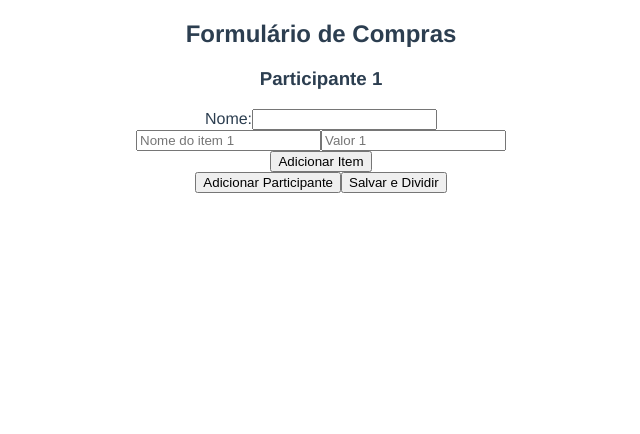
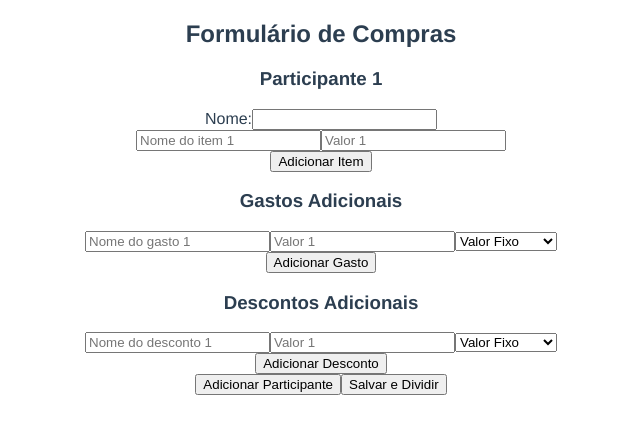
Before and after one commit to JulianoPPires/splitpay, a Vue app in the folder frontend/splitpay-app/: page / in a window 1280 px wide. Shown: the top 434 px of the page, without its empty margins (319-959 px from the left). Built offline with nearby package versions, Linux system fonts and the light colour scheme.

Commit message:
frontend funcional sem estilizacao

```diff
--- a/frontend/splitpay-app/src/components/HelloWorld.vue
+++ b/frontend/splitpay-app/src/components/HelloWorld.vue
@@ -14,6 +14,35 @@
         <input type="number" v-model="item.value" :placeholder="'Valor ' + (itemIndex + 1)" />
       </div>
       <button @click="addParticipantItem(participantIndex)">Adicionar Item</button>
+      <button v-if="participantIndex > 0" @click="removeParticipant(participantIndex)">Remover Participante</button>
+    </div>
+
+    <!-- Campo para gastos adicionais -->
+    <div>
+      <h3>Gastos Adicionais</h3>
+      <div v-for="(expense, index) in additionalExpenses" :key="index">
+        <input type="text" v-model="expense.name" :placeholder="'Nome do gasto ' + (index + 1)" />
+        <input type="text" v-model="expense.value" :placeholder="'Valor ' + (index + 1)" />
+        <select v-model="expense.isPercentage">
+          <option value="true">Porcentagem</option>
+          <option value="false">Valor Fixo</option>
+        </select>
+      </div>
+      <button @click="addExpense">Adicionar Gasto</button>
+    </div>
+
+    <!-- Campo para descontos adicionais -->
+    <div>
+      <h3>Descontos Adicionais</h3>
+      <div v-for="(discount, index) in additionalDiscounts" :key="index">
+        <input type="text" v-model="discount.name" :placeholder="'Nome do desconto ' + (index + 1)" />
+        <input type="text" v-model="discount.value" :placeholder="'Valor ' + (index + 1)" />
+        <select v-model="discount.isPercentage">
+          <option value="true">Porcentagem</option>
+          <option value="false">Valor Fixo</option>
+        </select>
+      </div>
+      <button @click="addDiscount">Adicionar Desconto</button>
     </div>
 
     <!-- Botão para adicionar participante -->
@@ -28,7 +57,9 @@
 export default {
   data() {
     return {
-      participants: [{ name: '', items: [{ name: '', value: '' }] }]
+      participants: [{ name: '', items: [{ name: '', value: '' }] }],
+      additionalExpenses: [{ name: '', value: '', isPercentage: false }],
+      additionalDiscounts: [{ name: '', value: '', isPercentage: false }]
     };
   },
   methods: {
@@ -38,8 +69,19 @@ export default {
     addParticipantItem(participantIndex) {
       this.participants[participantIndex].items.push({ name: '', value: '' });
     },
+    removeParticipant(participantIndex) {
+      this.participants.splice(participantIndex, 1);
+    },
+    addExpense() {
+      this.additionalExpenses.push({ name: '', value: '', isPercentage: false });
+    },
+    addDiscount() {
+      this.additionalDiscounts.push({ name: '', value: '', isPercentage: false });
+    },
     saveAndDivide() {
       console.log('Dados dos participantes:', this.participants);
+      console.log('Gastos Adicionais:', this.additionalExpenses);
+      console.log('Descontos Adicionais:', this.additionalDiscounts);
     }
   }
 };
```
